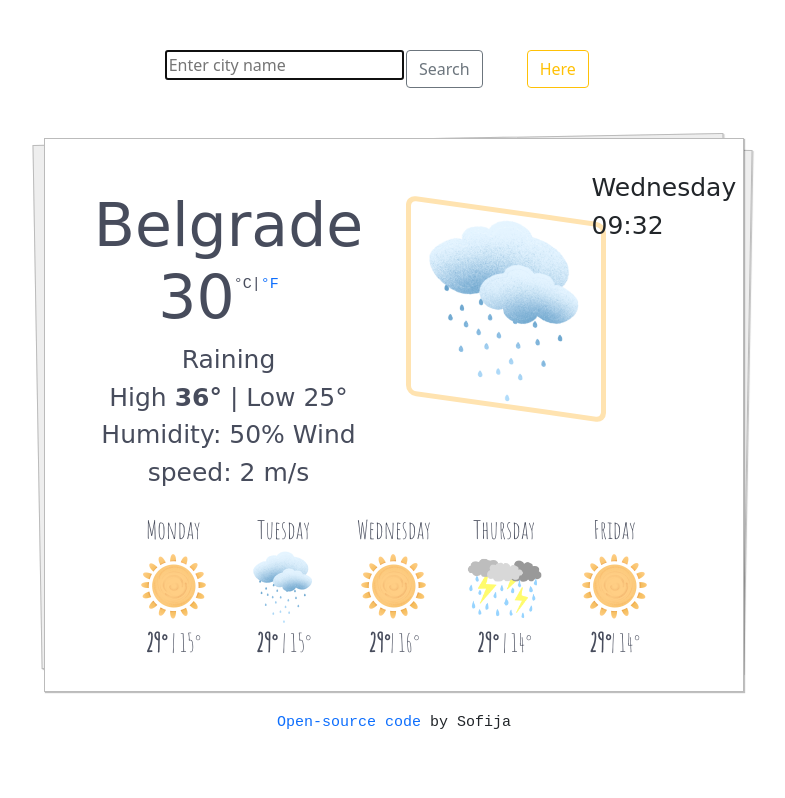
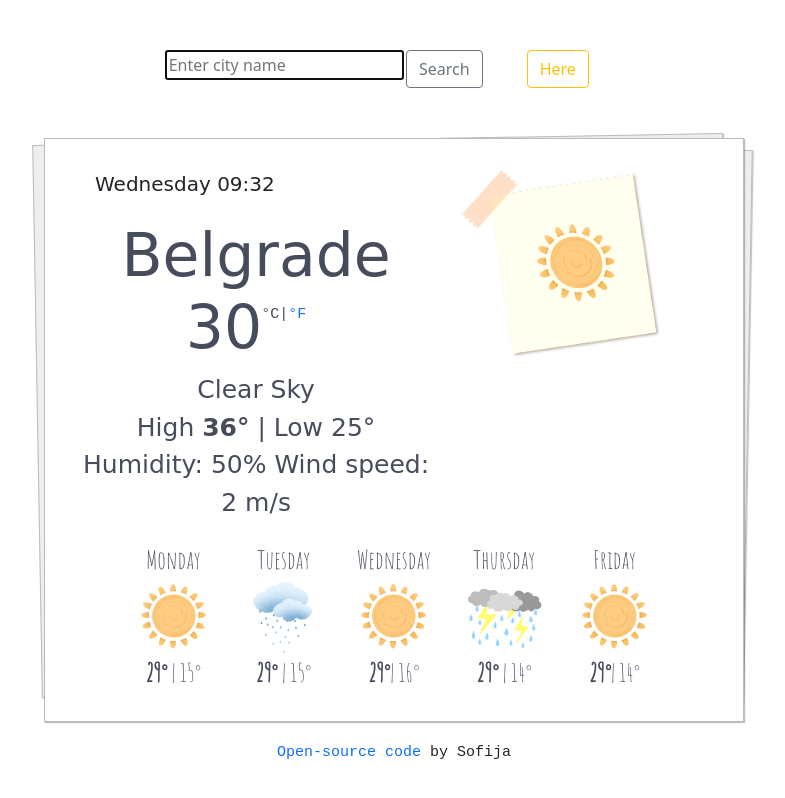
Before and after one commit to sofijaV/my-weather-app, a plain HTML site: page index.html in a window 1280 px wide. Shown: the whole page, without its empty margins (246-1031 px from the left). Drawn offline with nearby package versions, Linux system fonts and the light colour scheme; a web font is replaced by a local one.

Commit message:
added a sticky note for weather icon

```diff
--- a/index.html
+++ b/index.html
@@ -61,7 +61,10 @@
 
         <main>
           <div class="row">
-            <div class="col-6">
+            <div class="col-7">
+
+              <div class="date" id="current"></div>
+
               <h1>
                 <span id="searched-city">Belgrade</span>
                 <span id="current-temp">30</span>
@@ -74,7 +77,7 @@
                 </span>
               </h1>
               <ul class="additionalInfo">
-                <li class="description" id="description">Raining</li>
+                <li class="description" id="description">Clear Sky</li>
                 <li id="min-max">High <strong>36°</strong> | Low 25°</li>
                 <li>
                   <span id="humidity">Humidity: 50% </span>
@@ -83,16 +86,15 @@
               </ul>
             </div>
             <div class="col-3">
+              <img src="images/note.png" class="note" alt="note"/>
               <img
-                src="images/rain.png"
+                src="images/sun.png"
                 class="searched"
-                alt="raining"
+                alt="sunshine"
                 id="icon"
               />
             </div>
-            <div class="col-3">
-              <div class="date" id="current"></div>
-            </div>
+
             </div>
             <div class="days">
               <div class="row">
--- a/src/index.js
+++ b/src/index.js
@@ -103,4 +103,3 @@ let typed = document.querySelector("#searching");
 typed.addEventListener("submit", getData);
 let here = document.querySelector("#location");
 here.addEventListener("click", getPosition);
-showPosition();
--- a/src/styles.css
+++ b/src/styles.css
@@ -44,16 +44,21 @@ p {
   padding: 0px;
 }
 .searched {
+  width: 90px;
+  margin-top: 40px;
+  position: relative;
+  bottom: 180px;
+  left: 70px;
+  transform: skew(5deg, 0deg);
+}
+.note {
   width: 200px;
-  margin-top: 40px;
-  border: 5px solid #ffe3b0;
-  border-radius: 10px;
-  transform: skew(0deg, 8deg);
+  filter: brightness(105%) sepia(60%);
 }
 .date {
   text-align: left;
   font-family: "Annie Use Your Telescope", cursive;
-  font-size: 25px;
+  font-size: 20px;
   position: relative;
   left: 20px;
 }
```
Also changed, not shown: images/coloredroof.png (deleted), images/note.png (added), images/roof1.png (deleted), images/rooftop.png (deleted), images/window.png (deleted), images/woodentexture.jpg (added).
